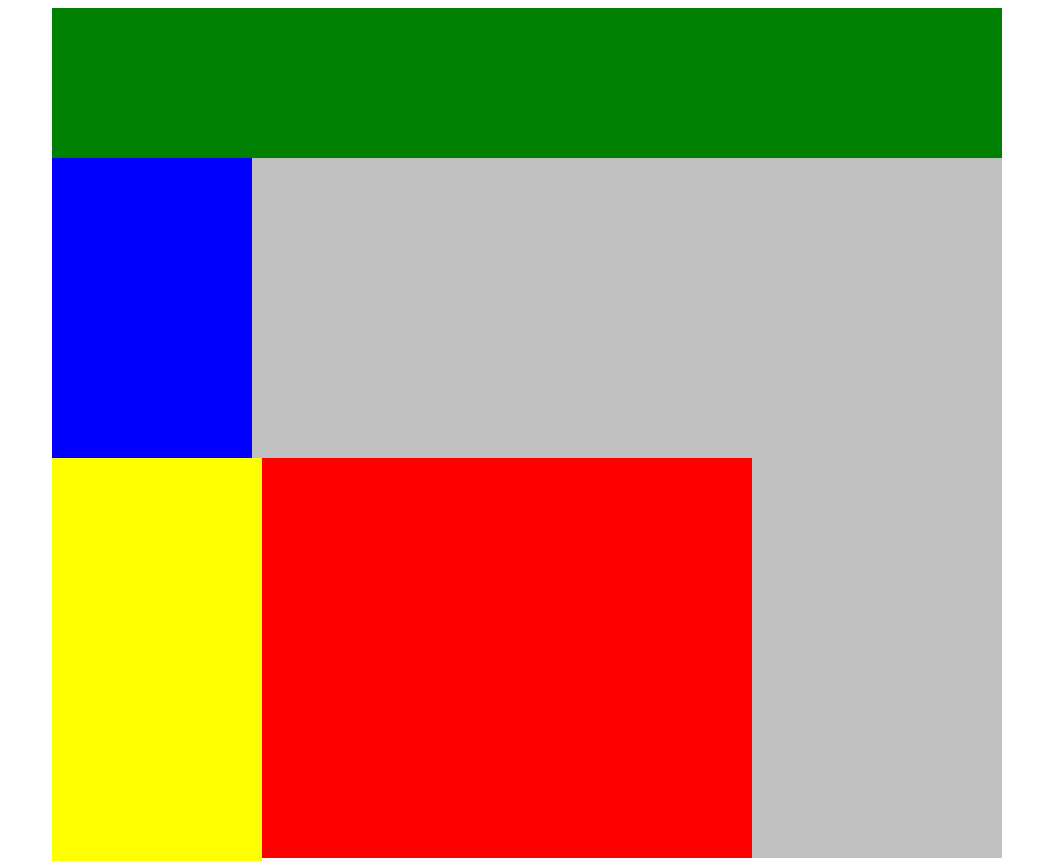
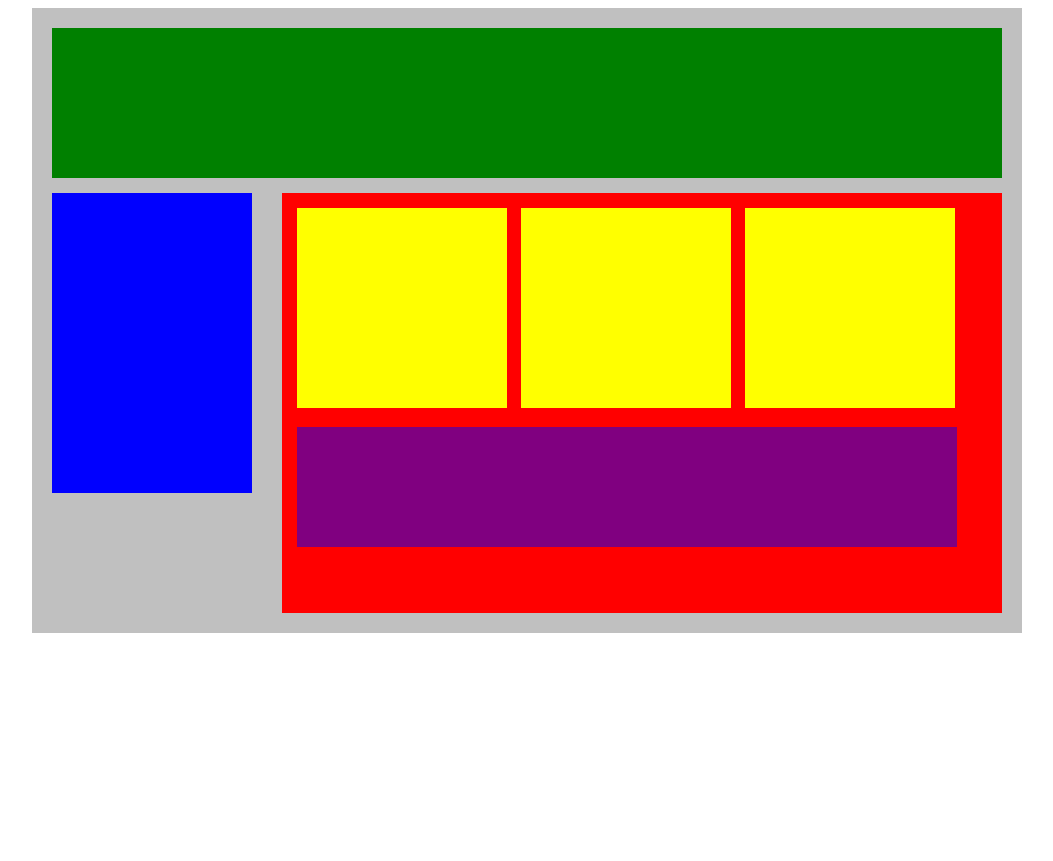
Before and after one commit to Teek0/clases-codingdojo, a plain HTML site: page Ejercicios-de-la-plataforma/2 CSS/Trazando nuestros bloques/index.html in a window 1280 px wide. Shown: the top 861 px of the page, without its empty margins (113-1166 px from the left). After the commit the page ends 800 px from the top, so only its background shows below. Drawn offline with Linux system fonts and the light colour scheme.

Commit message:
trazando bloques

```diff
--- a/Ejercicios-de-la-plataforma/2 CSS/Trazando nuestros bloques/index.html
+++ b/Ejercicios-de-la-plataforma/2 CSS/Trazando nuestros bloques/index.html
@@ -6,13 +6,13 @@
 </head>
 <body>
     <div class="container">
-        <div class="top-nav"></div>
-        <div class="side-nav"></div>
-        <div class="main">
-            <div class="sub-content"></div>
-            <div class="sub-content"></div>
-            <div class="sub-content"></div>
-            <div id="advertisement"></div>
+        <div class="top-nav"></div> <!--green-->
+        <div class="side-nav"></div> <!--blue-->
+        <div class="main"> <!--red-->
+            <div class="sub-content"></div> <!--yellow-->
+            <div class="sub-content"></div> <!--yellow-->
+            <div class="sub-content"></div> <!--yellow-->
+            <div id="advertisement"></div> <!--purple-->
         </div>
     </div>
 </body>
--- a/Ejercicios-de-la-plataforma/2 CSS/Trazando nuestros bloques/style.css
+++ b/Ejercicios-de-la-plataforma/2 CSS/Trazando nuestros bloques/style.css
@@ -1,31 +1,42 @@
 .container{
-    width: 950px;
+    width: 950px; /*950*/
     background-color: silver;
     margin: 0px auto;
+    padding: 20px;
 }
 .top-nav {
     height: 150px;
     background-color: green;
+
+
 }
 .side-nav {
     height: 300px;
     width: 200px;
     background-color: blue;
+    display: inline-block;
+    vertical-align: top;
+    margin-top: 15px;
 }
 .main {
     height: 400px;
     width: 700px;
     background-color: red;
+    display: inline-block;
+    padding: 10px;
+    margin: 15px 0 0 26px;
 }
 .sub-content {
     height: 200px;
     width: 210px;
     background-color: yellow;
-    /* display: inline; */
+    display:inline-block;
+    margin: 5px;
 }
 #advertisement {
     height: 120px;
     width: 660px;
     background-color: purple;
+    margin: 10px 5px;
 
 }
```
